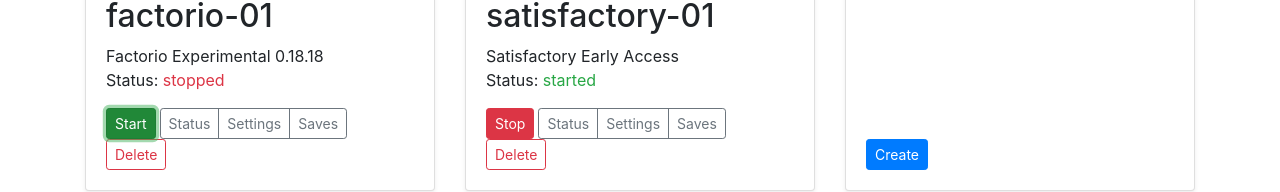
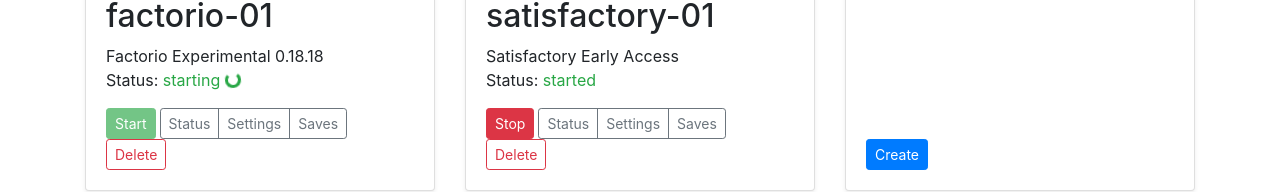
Before and after one commit to derFRUST/gameserver-web, a Vue app in the folder vue_testing/: page /#/game-servers in a window 1280 px wide. Both pictures are taken after a click on the button "Start". Shown: the part 510-702 px from the top of the page. Built offline with nearby package versions, Linux system fonts and the light colour scheme.

Commit message:
Add events for starting and stopping

```diff
--- a/vue_testing/src/components/ServerCard.vue
+++ b/vue_testing/src/components/ServerCard.vue
@@ -7,17 +7,28 @@
         <p>
           {{server.game.name}}
           <br />Status:
-          <span :class="statusClassMap[server.status]">{{server.status}}</span>
+          <span :class="statusClassMap[server.status]">
+            {{server.status}}
+            <span
+              v-if="server.status == 'stopping' || server.status == 'starting'"
+              class="spinner-border spinner-border-sm"
+            ></span>
+          </span>
         </p>
         <div class="mt-auto">
           <div class="btn-group mr-1">
             <button
-              v-if="server.status == 'stopped'"
+              v-if="server.status == 'starting' || server.status == 'stopped'"
+              :disabled="server.status == 'starting'"
+              @click="startServer"
               type="button"
               class="btn btn-sm btn-success"
+              role="status"
             >Start</button>
             <button
-              v-if="server.status == 'started'"
+              v-if="server.status == 'stopping' || server.status == 'started'"
+              :disabled="server.status == 'stopping'"
+              @click="stopServer"
               type="button"
               class="btn btn-sm btn-danger"
             >Stop</button>
@@ -37,18 +48,26 @@
 </template>
 
 <script lang="ts">
-import { Component, Prop, Vue } from "vue-property-decorator";
+import { Component, Prop, Vue, Emit } from "vue-property-decorator";
 
 const statusClassMap = Object.freeze({
   stopped: "text-danger",
-  starting: "text-warning",
+  starting: "text-success",
   started: "text-success",
-  stopping: "text-warning"
+  stopping: "text-danger"
 });
 
 @Component
 export default class ServerCard extends Vue {
   @Prop({ required: true }) readonly server: Record<string, string>;
+  @Emit()
+  private startServer(): Record<string, string> {
+    return this.server;
+  }
+  @Emit()
+  private stopServer(): Record<string, string> {
+    return this.server;
+  }
   private statusClassMap = statusClassMap;
 }
 </script>
--- a/vue_testing/src/views/GameServers.vue
+++ b/vue_testing/src/views/GameServers.vue
@@ -6,7 +6,13 @@
     </div>
 
     <div class="row">
-      <ServerCard :key="server.name" :server="server" v-for="server in servers" />
+      <ServerCard
+        @start-server="startServer"
+        @stop-server="stopServer"
+        :key="server.name"
+        :server="server"
+        v-for="server in servers"
+      />
 
       <div class="col-lg-4 col-md-6 mt-4 d-flex">
         <div class="card shadow-sm">
@@ -58,5 +64,21 @@
       status: "started"
     }
   ];
+  private startServer(server): void {
+    // TODO: Replace by API communication
+    console.log("Start server: " + server.name);
+    server.status = "starting";
+    setTimeout(() => {
+      server.status = "started";
+    }, 3000);
+  }
+  private stopServer(server): void {
+    // TODO: Replaced by API communication
+    console.log("Stop server: " + server.name);
+    server.status = "stopping";
+    setTimeout(() => {
+      server.status = "stopped";
+    }, 3000);
+  }
 }
 </script>
```
